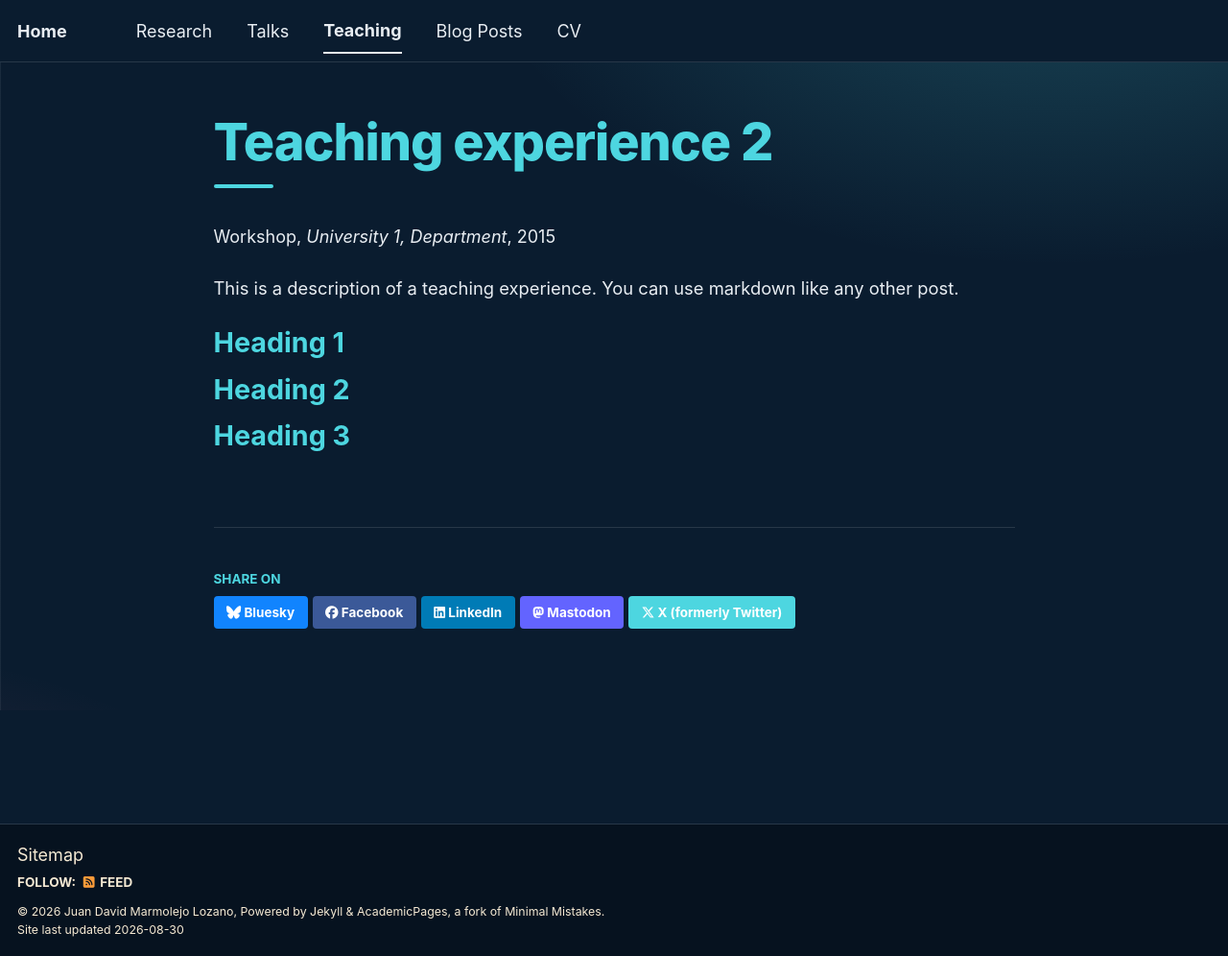
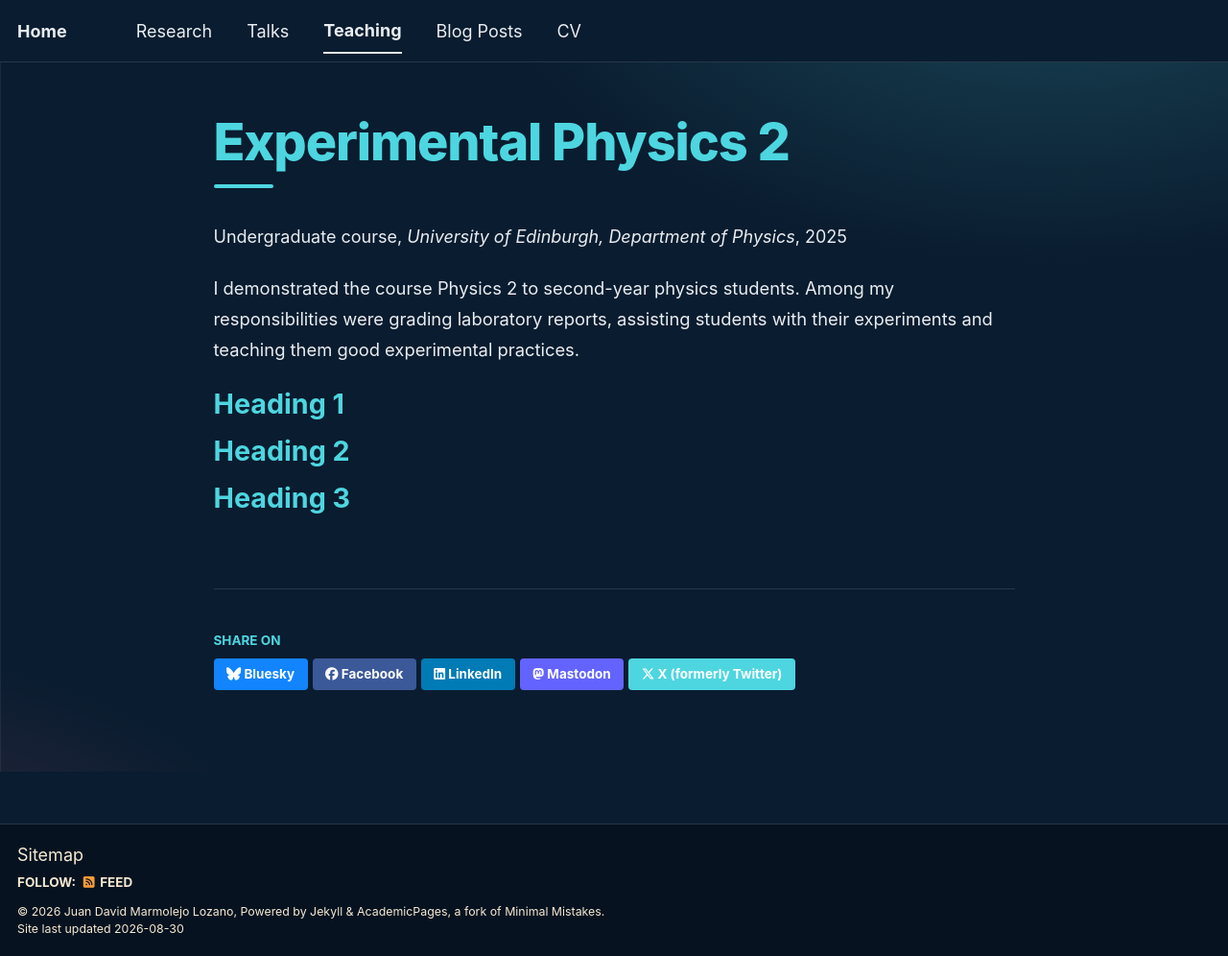
Before and after one commit to jdmarmolejo/jdmarmolejo.github.io, a Jekyll site: the page built from _teaching/2015-spring-teaching-2.md, in a window 1280 px wide and 996 px high. Shown: the whole window at 96% size. Built offline with Jekyll 4.4.1, drawn with Linux system fonts in a browser that asks for light colours; a script bundle is joined from its source files by our own code; library files that are not in the unit come from our copies; a file with an impossible date is left out.

Commit message:
Update 2015-spring-teaching-2.md

```diff
--- a/_teaching/2015-spring-teaching-2.md
+++ b/_teaching/2015-spring-teaching-2.md
@@ -1,14 +1,14 @@
 ---
-title: "Teaching experience 2"
+title: "Experimental Physics 2"
 collection: teaching
-type: "Workshop"
+type: "Undergraduate course"
 permalink: /teaching/2015-spring-teaching-1
-venue: "University 1, Department"
-date: 2015-01-01
-location: "City, Country"
+venue: "University of Edinburgh, Department of Physics"
+date: "January to April, 2025; January to April, 2026"
+location: "Edinburgh, Scotland"
 ---
 
-This is a description of a teaching experience. You can use markdown like any other post.
+I demonstrated the course Physics 2 to second-year physics students. Among my responsibilities were grading laboratory reports, assisting students with their experiments and teaching them good experimental practices.
 
 Heading 1
 ======
```
